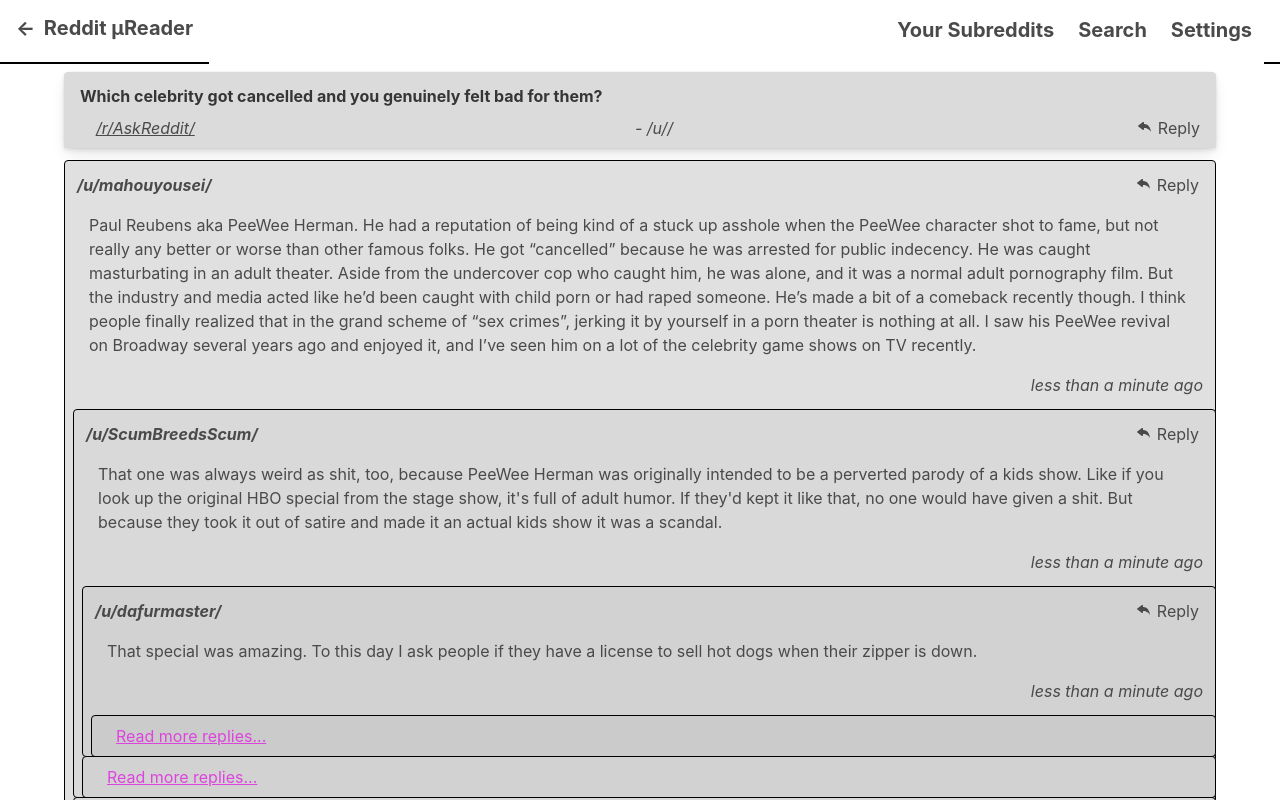
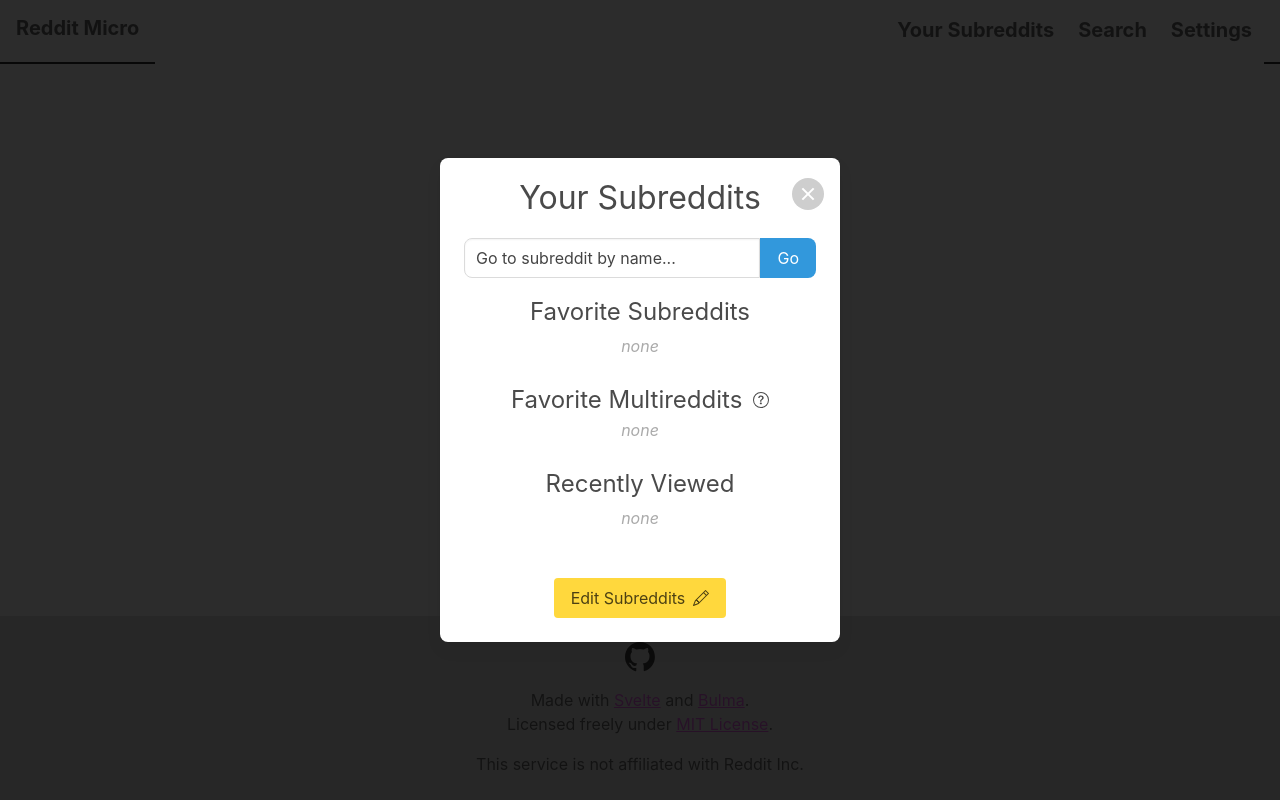
Before and after one commit to arcanemachine/svelte-reddit, a Svelte app: page / in a window 1280 px wide. Shown: the top 800 px of the page. Built offline with nearby package versions, Linux system fonts and the light colour scheme.

Commit message:
Update project name and set reasonable defaults

```diff
--- a/public/index.html
+++ b/public/index.html
@@ -4,7 +4,7 @@
 	<meta charset="utf-8">
 	<meta name="viewport" content="width=device-width,initial-scale=1,maximum-scale=1.0,user-scalable=no,shrink-to-fit=no">
 
-	<title>Reddit μReader</title>
+	<title>Reddit Micro</title>
 
   <link rel="apple-touch-icon" sizes="180x180" href="/apple-touch-icon.png">
   <link rel="icon" type="image/png" sizes="32x32" href="/favicon-32x32.png">
--- a/src/App.svelte
+++ b/src/App.svelte
@@ -47,20 +47,19 @@
       if (localSubredditsMultiLabels && JSON.parse(localSubredditsMultiLabels).length) {
         subredditsMultiLabels.set(JSON.parse(localStorage.getItem('subredditsMultiLabels')))
       }
-
       // localStorage.getItem('subredditCurrent', $subredditCurrent);
     }
     initializeState();
     if (!$subredditDefault) {
       // subredditPick(undefined, 'Pine64Official');
-      // subredditPickerShow = true;
+      subredditPickerShow = true;
       ;
     };
 
   })
 
   // data
-  let title = 'Reddit μReader';
+  let title = 'Reddit Micro';
   let isLoading = false;
   let settingsShow = false;
   let subredditPickerShow = false;
@@ -68,7 +67,7 @@
   let subredditContent = {};
   let postContent = mockedPostData;
   let postAuthor = '';
-  let currentContent = 'post';
+  let currentContent = undefined;
 
   const modalsHideAll = () => {
     settingsShow = false;
--- a/src/components/SubredditPicker.svelte
+++ b/src/components/SubredditPicker.svelte
@@ -7,7 +7,7 @@
 
   // data
   let subreddit = '';
-  let subredditsEdit = true;
+  let subredditsEdit = false;
   let subredditsItemDeleteTimeout = undefined;
 
   let subredditsShowCountDefault = 3;
```
